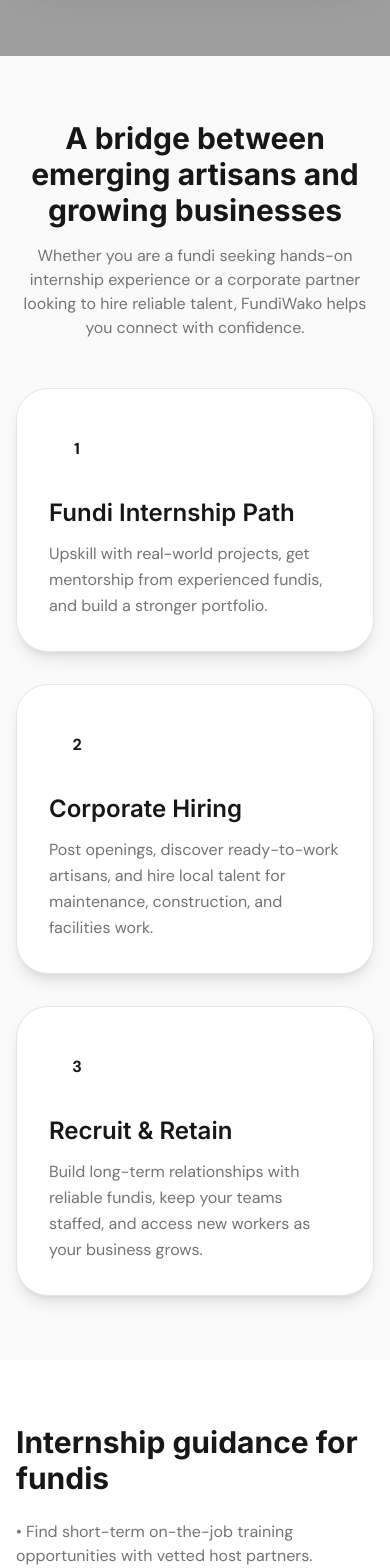
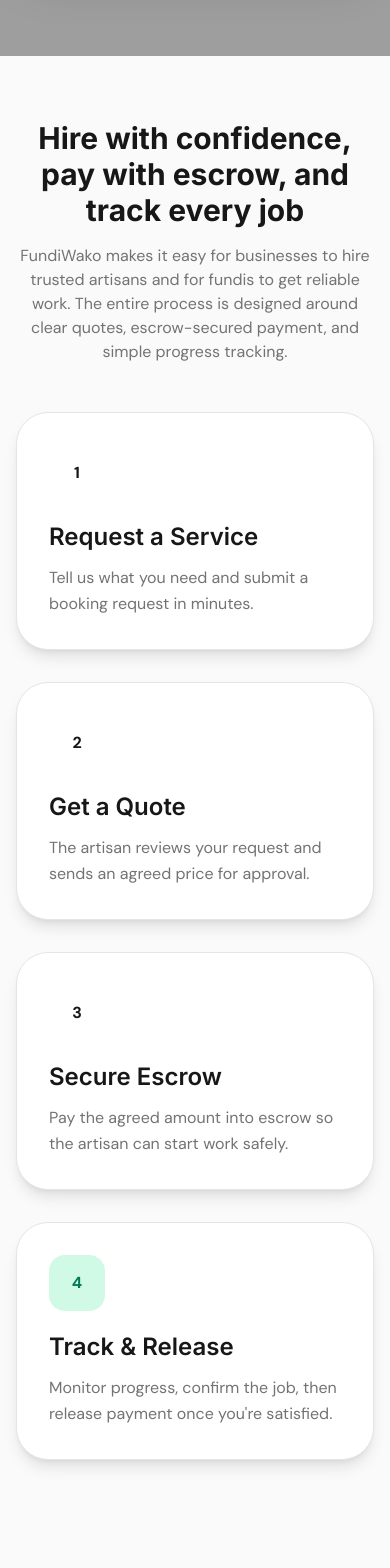
Before and after one commit to kelvinmuchui/fundiwakofinal, a Next.js app: page /hire-fundis in a window 390 px wide. Shown: the part 860-2428 px from the top of the page. Built offline with nearby package versions, Linux system fonts and the light colour scheme; no server answers; grey boxes are pictures that could not be loaded.

Commit message:
Ui for escrow update

```diff
--- a/app/components/BookingModal.tsx
+++ b/app/components/BookingModal.tsx
@@ -139,6 +139,7 @@
                     placeholder="e.g., My kitchen sink is leaking and needs a pipe replacement..."
                     className="w-full px-5 py-4 bg-neutral-50 border-2 border-neutral-100 rounded-2xl focus:border-primary-500 focus:bg-white outline-none transition-all font-medium text-secondary-900 min-h-[100px]"
                     required
+                    disabled={isSubmitting}
                   />
                 </div>
 
@@ -153,6 +154,7 @@
                     className="w-full px-5 py-4 bg-neutral-50 border-2 border-neutral-100 rounded-2xl focus:border-primary-500 focus:bg-white outline-none transition-all font-medium text-secondary-900"
                     min={new Date().toISOString().split('T')[0]}
                     required
+                    disabled={isSubmitting}
                   />
                 </div>
 
@@ -165,6 +167,7 @@
                     onChange={(e) => setPreferredTime(e.target.value)}
                     className="w-full px-5 py-4 bg-neutral-50 border-2 border-neutral-100 rounded-2xl focus:border-primary-500 focus:bg-white outline-none transition-all font-medium text-secondary-900"
                     required
+                    disabled={isSubmitting}
                   >
                     <option value="">Select Time</option>
                     <option value="morning">Morning (8AM - 12PM)</option>
@@ -184,6 +187,7 @@
                     placeholder="Estate, House Number, or City"
                     className="w-full px-5 py-4 bg-neutral-50 border-2 border-neutral-100 rounded-2xl focus:border-primary-500 focus:bg-white outline-none transition-all font-medium text-secondary-900"
                     required
+                    disabled={isSubmitting}
                   />
                 </div>
               </div>
@@ -192,23 +196,26 @@
                 <button
                   type="button"
                   onClick={onClose}
-                  className="flex-1 py-4 px-6 border-2 border-neutral-100 text-neutral-500 rounded-2xl hover:bg-neutral-50 transition-all font-bold"
+                  className="flex-1 py-4 px-6 border-2 border-neutral-100 text-neutral-500 rounded-2xl hover:bg-neutral-50 transition-all font-bold disabled:cursor-not-allowed disabled:opacity-70"
                   disabled={isSubmitting}
                 >
                   Cancel
                 </button>
                 <button
                   type="submit"
-                  className="flex-[2] py-4 px-6 bg-primary-600 text-white rounded-2xl font-heading font-black text-lg hover:bg-primary-500 transition-all shadow-xl shadow-primary-600/20 flex items-center justify-center gap-2"
+                  className="flex-[2] py-4 px-6 bg-primary-600 text-white rounded-2xl font-heading font-black text-lg hover:bg-primary-500 transition-all shadow-xl shadow-primary-600/20 flex items-center justify-center gap-2 disabled:cursor-not-allowed disabled:opacity-70"
                   disabled={isSubmitting}
                 >
                   {isSubmitting ? (
                     <div className="w-6 h-6 border-2 border-white border-t-transparent rounded-full animate-spin"></div>
                   ) : (
-                    <>Send Request</>
+                    <>Request Quote</>
                   )}
                 </button>
               </div>
+              <p className="mt-4 text-xs text-neutral-400">
+                The fundi will review this request and reply with a quote. After quote approval, you can pay into escrow and track the job until completion.
+              </p>
             </form>
           </>
         )}
--- a/app/components/WorkerCard.tsx
+++ b/app/components/WorkerCard.tsx
@@ -102,6 +102,10 @@
           </div>
         )}
 
+        <p className="mt-5 text-sm leading-6 text-neutral-500">
+          Quotes are sent quickly after booking. Secure escrow payment becomes available once the fundi accepts your request.
+        </p>
+
         <div className="mt-auto pt-6 border-t border-neutral-100">
           <div className="grid gap-3 sm:grid-cols-3">
             <Link
--- a/app/hire-fundis/page.tsx
+++ b/app/hire-fundis/page.tsx
@@ -31,6 +31,59 @@
       </section>
 
       <section className="section-padding">
+        <div className="container-max">
+          <div className="text-center mb-12">
+            <h2 className="text-3xl md:text-4xl font-heading font-bold text-secondary-600">
+              Hire with confidence, pay with escrow, and track every job
+            </h2>
+            <p className="text-neutral-500 max-w-2xl mx-auto mt-4">
+              FundiWako makes it easy for businesses to hire trusted artisans and for fundis to get reliable work.
+              The entire process is designed around clear quotes, escrow-secured payment, and simple progress tracking.
+            </p>
+          </div>
+
+          <div className="grid gap-8 lg:grid-cols-4 mb-16">
+            <div className="rounded-4xl bg-white p-8 shadow-lg border border-neutral-200">
+              <span className="inline-flex items-center justify-center w-14 h-14 rounded-2xl bg-primary-100 text-primary-700 font-bold mb-5">
+                1
+              </span>
+              <h3 className="text-2xl font-semibold text-secondary-700 mb-3">Request a Service</h3>
+              <p className="text-neutral-500 leading-relaxed">
+                Tell us what you need and submit a booking request in minutes.
+              </p>
+            </div>
+            <div className="rounded-4xl bg-white p-8 shadow-lg border border-neutral-200">
+              <span className="inline-flex items-center justify-center w-14 h-14 rounded-2xl bg-accent-100 text-accent-700 font-bold mb-5">
+                2
+              </span>
+              <h3 className="text-2xl font-semibold text-secondary-700 mb-3">Get a Quote</h3>
+              <p className="text-neutral-500 leading-relaxed">
+                The artisan reviews your request and sends an agreed price for approval.
+              </p>
+            </div>
+            <div className="rounded-4xl bg-white p-8 shadow-lg border border-neutral-200">
+              <span className="inline-flex items-center justify-center w-14 h-14 rounded-2xl bg-secondary-100 text-secondary-700 font-bold mb-5">
+                3
+              </span>
+              <h3 className="text-2xl font-semibold text-secondary-700 mb-3">Secure Escrow</h3>
+              <p className="text-neutral-500 leading-relaxed">
+                Pay the agreed amount into escrow so the artisan can start work safely.
+              </p>
+            </div>
+            <div className="rounded-4xl bg-white p-8 shadow-lg border border-neutral-200">
+              <span className="inline-flex items-center justify-center w-14 h-14 rounded-2xl bg-emerald-100 text-emerald-700 font-bold mb-5">
+                4
+              </span>
+              <h3 className="text-2xl font-semibold text-secondary-700 mb-3">Track & Release</h3>
+              <p className="text-neutral-500 leading-relaxed">
+                Monitor progress, confirm the job, then release payment once you're satisfied.
+              </p>
+            </div>
+          </div>
+        </div>
+      </section>
+
+      <section className="bg-neutral-50 section-padding">
         <div className="container-max">
           <div className="text-center mb-12">
             <h2 className="text-3xl md:text-4xl font-heading font-bold text-secondary-600">
--- a/app/page.tsx
+++ b/app/page.tsx
@@ -139,7 +139,7 @@
                   </div>
                   <div>
                     <h4 className="text-xl font-heading font-bold text-secondary-500 mb-2">Get it Done</h4>
-                    <p className="text-neutral-500">The fundi completes the job. Pay securely through our platform and leave a review.</p>
+                    <p className="text-neutral-500">The fundi completes the job. Pay securely through escrow, confirm the work, and leave a review.</p>
                   </div>
                 </div>
               </div>
```
